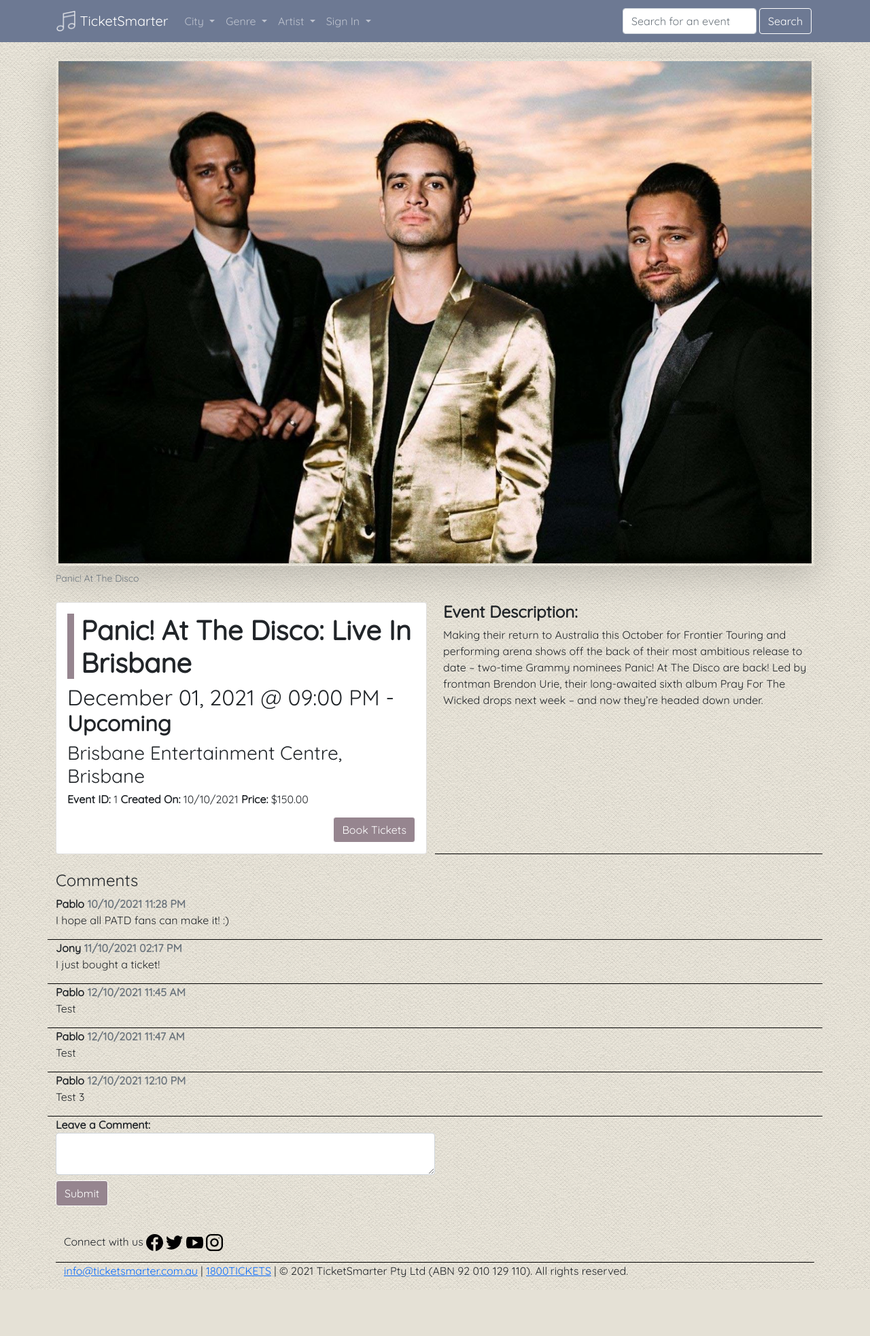
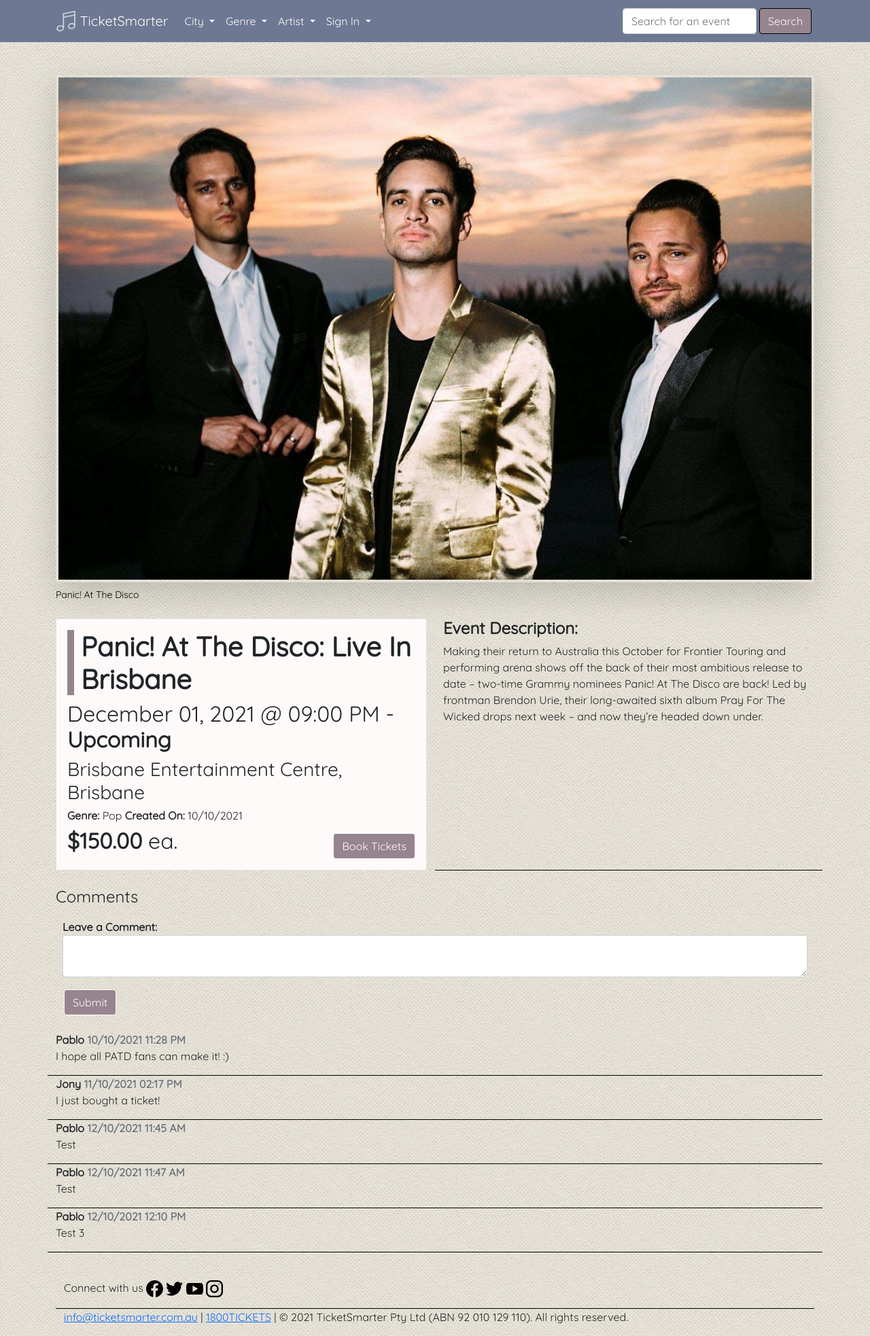
Before and after one commit to aarunjury/iab207_assignment3, a Flask app: page /events/1 in a window 1280 px wide. Shown: the whole page at 68% size. Before the commit the page ends 1898 px from the top, so only its background shows below. Run offline with Flask 2, Linux system fonts and the light colour scheme; data comes from the database, SQL or seed files in the repository; both versions use the stored data as it was after the commit; some libraries are stand-ins or nearby versions.

Commit message:
Styling/layout changes

```diff
--- a/bookings/auth.py
+++ b/bookings/auth.py
@@ -7,6 +7,7 @@ from werkzeug.security import generate_password_hash, check_password_hash
 
 # create a blueprint
 authbp = Blueprint('auth', __name__)
+
 
 @authbp.route('/login', methods=['GET', 'POST'])
 def login():
@@ -36,6 +37,7 @@ def login():
     cities = EventCity
     return render_template('user.html', form=loginForm,  heading='Login', username=name, genres=genres, cities=cities, events_list=all_events)
 
+
 @authbp.route('/register', methods=['GET', 'POST'])
 def register():
     form = RegisterForm()
@@ -45,7 +47,8 @@ def register():
         # if this returns a user, then the email already exists in database
         user = User.query.filter_by(emailid=form.email_id.data).first()
         if user:  # if a user is found, we want to redirect back to signup page so user can try again
-            flash('Email address already exists. Login using that email or try using a different email.')
+            flash(
+                'Email address already exists. Login using that email or try using a different email.')
             return redirect(url_for('auth.register'))
         address.append(str(form.street_no.data))
         address.append(form.street_name.data)
@@ -67,6 +70,7 @@ def register():
     cities = EventCity
     return render_template('user.html', form=form, heading='Register', username=name, genres=genres, cities=cities, events_list=all_events)
 
+
 @authbp.route("/logout")
 @login_required
 def logout():
--- a/bookings/models.py
+++ b/bookings/models.py
@@ -89,7 +89,7 @@ class Event(db.Model):
         return str
 
     def __eq__(self, other):
-        return self.id==other.id
+        return self.id == other.id
 
     def __hash__(self):
         return hash(('id', self.id))
--- a/bookings/static/css/style.css
+++ b/bookings/static/css/style.css
@@ -3,8 +3,19 @@ body {
   font-family: "Quicksand", sans-serif;
 }
 
+body {
+  background-image: url("/static/images/bkgnd.png");
+}
+
 main {
   padding-bottom: 40px;
+}
+
+h1 {
+  font-weight: 900;
+  border-left: 10px solid #96858f;
+  padding-left: 10px;
+  margin-bottom: 30px;
 }
 
 .card {
@@ -17,6 +28,10 @@ main {
   object-fit: cover;
 }
 
+.card-body{
+  background-color: #FFFAFA;
+}
+
 #index-cards {
   overflow: hidden;
   text-overflow: ellipsis;
@@ -26,10 +41,18 @@ main {
   white-space: normal;
 }
 
+.figure-caption{
+  color:#000000;
+}
+
+.dropdown-menu-dark .dropdown-item{
+  color: #FFFAFA;
+}
+
 .btn {
   background-color: #6d7993;
-  border-color: #6d7993;
-  color: #ffffff;
+  border-color: #000000;
+  color: #FFFAFA;
   border: 1px, solid;
   margin-top: 0.5rem;
   background-color: #96858f;
@@ -44,20 +67,19 @@ main {
   display: block;
 }
 
-.navbar .navbar-dark .nav-item.active .nav-link,
-.navbar .navbar-dark .nav-item .nav-link:active,
-.navbar .navbar-dark .nav-item .nav-link:focus,
-.navbar .navbar-dark .nav-item:hover .nav-link {
-  color: #ffffff !important;
+.navbar {
+  background-color: #6d7993;
+  color: #000000;
 }
 
-.navbar {
-  background-color: #6d7993;
+.nav-link{
+  color: #FFFAFA !important;
 }
 
 .border-bottom {
   border-bottom: 1px solid #000000 !important;
 }
+
 .img-thumbnail {
   display: block;
   min-height: 200px;
@@ -67,9 +89,31 @@ main {
   float: right;
 }
 
+.dropdown-menu {
+  background-color: #96858f;
+}
+
+.form-group {
+  margin: auto;
+  padding: 10px;
+}
+
+.img-thumbnail {
+  border-color: #9099a2;
+}
+
+.navbar-brand{
+  color:#FFFAFA !important;
+}
+
 #search-button {
-  background-color: #6d7993;
+  border: 1px solid black;
   margin: 0.25rem;
+}
+
+#hurry{
+  margin: auto;
+  width: 50%;
 }
 
 #page-container {
@@ -98,41 +142,15 @@ main {
   max-height: 200px;
 }
 
-/* new shit here */
-
-body {
-  background-color: #d5d5d5;
-  background-image: url("/static/images/bkgnd.png");
+#SearchForm {
+  max-width: 100%;
 }
 
-h1 {
-  font-weight: 900;
-  border-left: 10px solid #96858f;
-  padding-left: 10px;
-  margin-bottom: 30px;
-}
-
-.dropdown-menu {
-  background-color: #96858f;
-}
-
-.form-control {
-  max-width: 50%;
-}
-
-#text {
-  max-width: 50%;
+#submit {
+  margin-left: 0.75rem;
 }
 
 #image {
   margin: 0.5rem;
   border-radius: 4px;
 }
-
-.img-thumbnail {
-  border-color: #9099a2;
-}
-
-#SearchForm {
-  max-width: 100%;
-}
--- a/bookings/templates/base.html
+++ b/bookings/templates/base.html
@@ -8,14 +8,14 @@
     <!-- Bootstrap CSS -->
     <link href="https://cdn.jsdelivr.net/npm/bootstrap@5.1.1/dist/css/bootstrap.min.css" rel="stylesheet"
         integrity="sha384-F3w7mX95PdgyTmZZMECAngseQB83DfGTowi0iMjiWaeVhAn4FJkqJByhZMI3AhiU" crossorigin="anonymous">
-    <!-- My CSS -->
-    <link rel='stylesheet' href='/static/css/style.css' />
+    <!-- Ticketsmarter CSS -->
+    <link rel='stylesheet' href='{{url_for("static", filename="css/style.css")}}' />
     <!-- Link to Google Fonts -->
     <link rel="preconnect" href="https://fonts.googleapis.com">
     <link rel="preconnect" href="https://fonts.gstatic.com" crossorigin>
     <link href="https://fonts.googleapis.com/css2?family=Quicksand&display=swap" rel="stylesheet">
     <!-- Favicon -->
-    <link rel='icon' href='/static/images/icon.png' type='image/x-icon' sizes='16x16' />
+    <link rel='icon' href='{{url_for("static", filename="images/icon.png")}}' type='image/x-icon' sizes='16x16' />
     <!-- Title -->
     <title>TicketSmarter - Live Music Near You</title>
 </head>
@@ -139,14 +139,20 @@
     </header>
 
     <main>
-        <div class="container-fluid">
-            {% with messages = get_flashed_messages() %} {% if messages %} {% for message in get_flashed_messages() %}
-            <div class="alert alert-warning">
-                <button type="button" class="close" data-dismiss="alert" aria-label="close">x</button> {{message}}
+        <br>
+        <div class="container">
+            {% with messages = get_flashed_messages() %}
+            {% if messages %}
+            {% for message in get_flashed_messages() %}
+            <div class="alert alert-danger" role="alert">
+                {{message}}
             </div>
-            {% endfor %} {% endif %} {% endwith %}
+            {% endfor %}
+            {% endif %}
+            {% endwith %}
         </div>
-        {% block content %} {% endblock %}
+        {% block content %}
+        {% endblock %}
     </main>
 
     <footer>
--- a/bookings/templates/events/event_details.html
+++ b/bookings/templates/events/event_details.html
@@ -20,28 +20,32 @@
                     <h2>{{event.date.strftime('%B %d, %Y @ %#I:%M
                         %p')}} - <strong>{{event.event_status.name.title()}}</strong></h2>
                     <h3>{{event.venue}}, {{event.event_city.name.title()}}</h3>
-                    <h6><strong>Event ID: </strong>{{event.id}}<strong> Created On:
-                        </strong>{{event.created_on.strftime('%d/%m/%Y')}} <strong>Price: </strong>{{"$%.2f"|format(event.price)}}</h6>
-                    {% if event.tickets_remaining == 0 %} <strong>
-                        <p style="color:red">Sorry, sold out!
-                        </p>
-                    </strong>
-                    <button id='book-button' type='button' class='btn btn-dark' data-bs-toggle='modal'
-                        data-bs-target='#bookingModal' disabled>
-                        Book Tickets
-                    </button>
+                    <h6><strong>Genre: </strong>{{event.event_genre.name.title()}}
+                        <strong>Created On: </strong>{{event.created_on.strftime('%d/%m/%Y')}}
+                    </h6>
+                    <div class='row'>
+                        {% if event.tickets_remaining == 0 %}
+                        <div class='col-6'>
+                            <p style="color:red"><strong>Sorry, sold out!</strong></p>
+                        </div>
                         {% else %}
+                        <div class='col-6'>
+                            <h2><strong>{{"$%.2f"|format(event.price)}}</strong> ea.</h2>
+                        </div>
+                        <div class='col-6'>
                             <button id='book-button' type='button' class='btn btn-dark' data-bs-toggle='modal'
                                 data-bs-target='#bookingModal'>
-                        Book Tickets
-                    </button>
+                                Book Tickets</button>
+                        </div>
                         {% endif %}
-                    {% if event.tickets_remaining <= 100 and event.tickets_remaining> 0 %} <p style="color:red">Hurry,
-                            only
-                            {{event.tickets_remaining}} tickets left!
-                        </p>
-                        </strong>
+                        {% if event.tickets_remaining <= 100 and event.tickets_remaining> 0 %}
+                            <div class='row' id='hurry'>
+                                <p style="color:red"><strong>Hurry, only {{event.tickets_remaining}} tickets
+                                left!</strong></p>
+                            </div>
                         {% endif %}
+                    </div>
+
                     <!-- Modal -->
                     <div class='modal fade' id='bookingModal' tabindex='-1' aria-labelledby='bookingModalLabel'
                         aria-hidden='true'>
@@ -62,7 +66,8 @@
                                         that can be worn
                                         as a backpack. All other bags must be smaller than A5.</p>
                                     <strong>Date:</strong>
-                                        <p>{{event.date}}</p>
+                                    <p>{{event.date.strftime('%B %d, %Y @ %#I:%M
+                                        %p')}}</p>
                                     <strong>Venue:</strong>
                                     <p>{{event.venue}}</p>
                                     <strong>Event Status:</strong>
@@ -90,6 +95,12 @@
         </div>
     </div>
     <div class='row'>
+        <div class="col">
+            {{wtf.quick_form(form,"/events/{0}/comment".format(event.id))}}
+        </div>
+    </div>
+    <br>
+    <div class='row'>
         <div class='col'>
             {% for comment in event.comments %}
             <div class="row border-bottom">
@@ -98,8 +109,6 @@
                 <p>{{comment.text}}</p>
             </div>
             {% endfor %}
-            <div class="col">
-                {{wtf.quick_form(form,"/events/{0}/comment".format(event.id))}}
         </div>
     </div>
 </div><!-- end container -->
--- a/bookings/templates/events/my_events.html
+++ b/bookings/templates/events/my_events.html
@@ -59,8 +59,8 @@
                 <h3><strong>{{event.date.strftime('%B %d, %Y @ %#I:%M
                         %p')}}</strong></h3>
                 <h3>{{event.venue}}, {{event.event_city.name.title()}}</h3>
-                <h4><strong>Event ID: </strong>{{event.id}} <strong>Tickets Sold: </strong>{{event.tickets_booked}}</h4>
-                <h4><strong>Created On: </strong>{{event.created_on.strftime('%d/%m/%Y')}}</h4>
+                <h6><strong>Event ID: </strong>{{event.id}}<strong> Created On: </strong>{{event.created_on.strftime('%d/%m/%Y')}}</h6>
+                <h6><strong>Tickets Sold: </strong>{{event.tickets_booked}}</h6>
                 <div class='row'>
                     <div class='col-md-6 col-xl-3'>
                         <a href='{{url_for("events.update_event", id=event.id)}}' class='btn btn-outline-dark'
--- a/bookings/views.py
+++ b/bookings/views.py
@@ -6,7 +6,6 @@ mainbp = Blueprint('main', __name__)
 
 @mainbp.route('/')
 def index():
-    #check location using IP then Event.query(location)
     if current_user.name == 'Guest':
         name = 'Guest'
     else:
```
Also changed, not shown: other parts of bookings/templates/base.html (+15 -11 lines), bookings/__init__.py (+11 -11 lines), bookings/events.py (+29 -23 lines), bookings/templates/index.html (+7 -6 lines), bookings/templates/user.html (+0 -18 lines), bookings/ticketsmarter.sqlite. Lines whose indentation alone changed are shown as unchanged.
